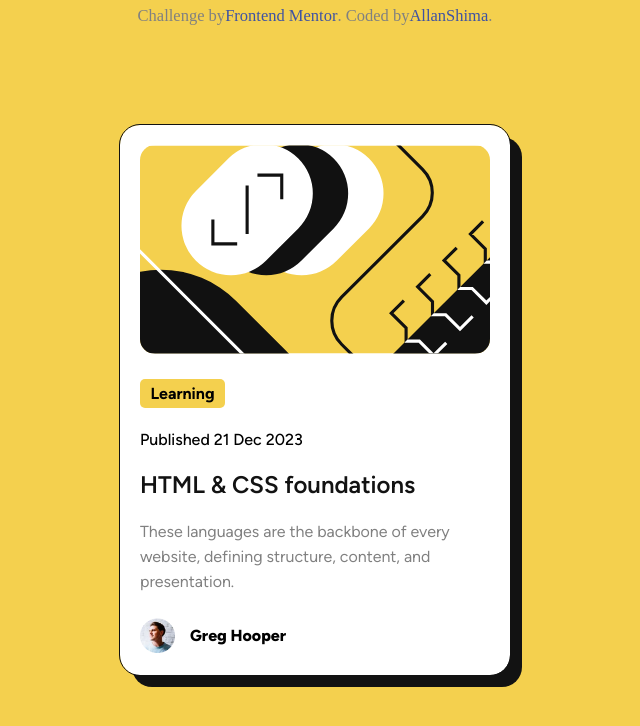
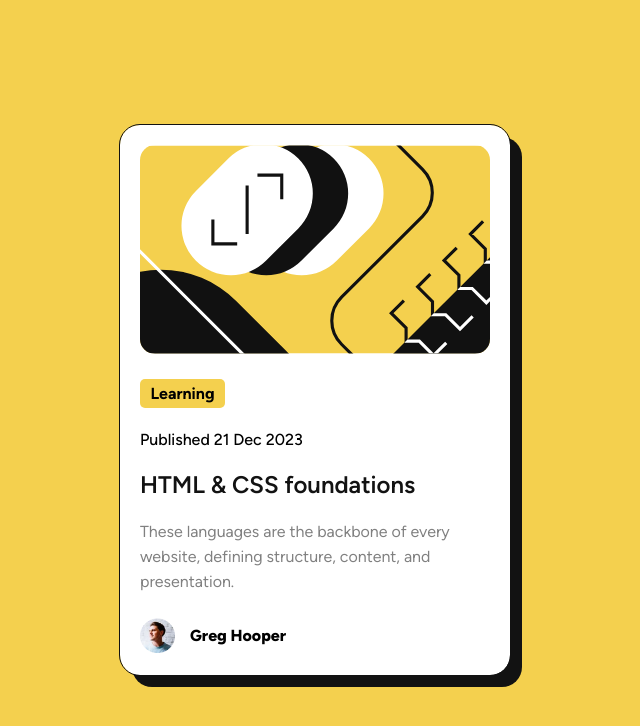
Before and after one commit to AllanShima/blogPreviewCard, a plain HTML site: page index.html in a window 1280 px wide. Shown: the whole page, without its empty margins (325-965 px from the left). Drawn offline with Linux system fonts and the light colour scheme.

Commit message:
Update styles.css

```diff
--- a/styles.css
+++ b/styles.css
@@ -66,11 +66,10 @@ h4 {
 
 body {
     background-color: hsl(47, 88%, 63%);
+    min-height: 100vh;
     display: flex;
     justify-content: center;
     align-items: center;
-    margin: auto;
-    vertical-align: top;
 }
 
 .greg {
@@ -89,31 +88,3 @@ body {
     width: 35px;
     height: 35px;
 }
-
-.attribution {
-    position: relative;
-    bottom: 0;
-    left: 0;
-    right: 0;
-    margin: auto;
-    width: 400px;
-    height: 30px;
-    display: flex;
-    justify-content: center;
-    align-items: center;
-    color:hsl(0, 0%, 50%);
-    transform: scale(1.5);
-}
-
-.attribution a {
-    text-decoration: none;
-    color: hsl(0, 0%, 50%);
-}
-
-.attribution:hover a {
-    color: hsl(218, 44%, 22%);
-}
-
-.attribution:hover {
-    color: hsl(218, 44%, 22%);
-}
```
